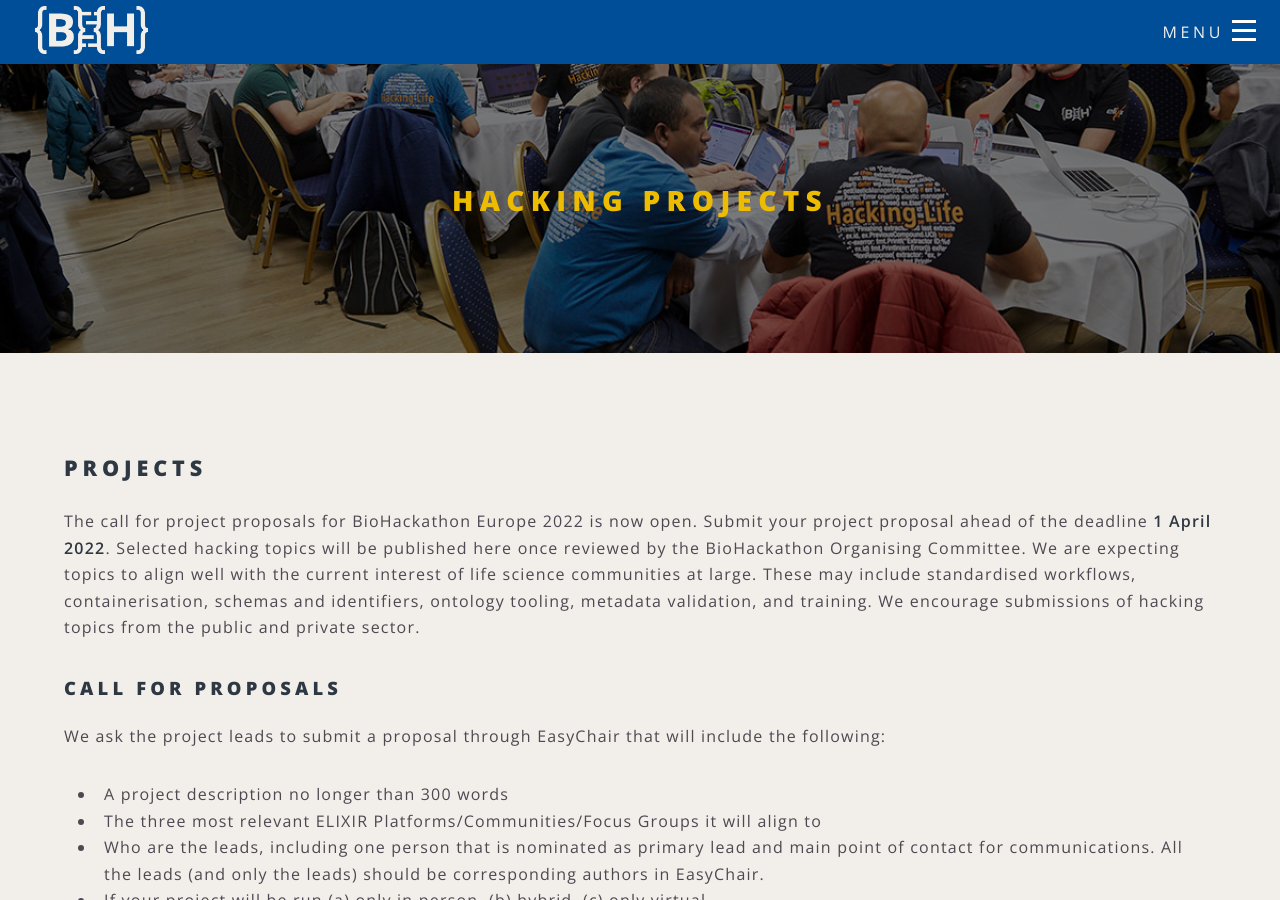
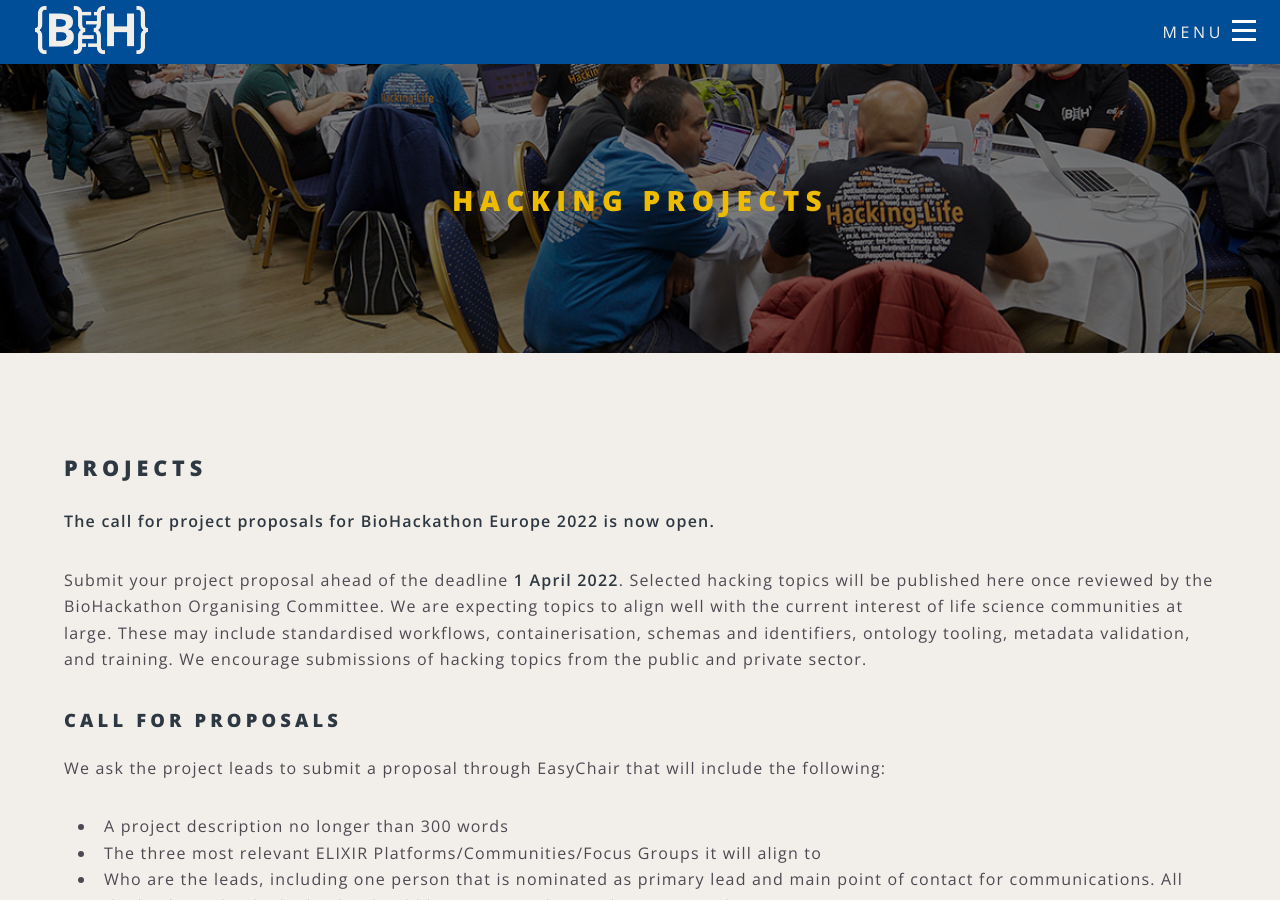
Before and after one commit to elixir-europe/biohackathon-europe-2022, a Jekyll site: the page built from projects.html, in a window 1280 px wide and 900 px high. Built offline with Jekyll 4.4.1, drawn with Linux system fonts in a browser that asks for light colours; nearby versions of some CDN libraries.

Commit message:
Update call for projects

```diff
--- a/projects.html
+++ b/projects.html
@@ -5,7 +5,8 @@ body_class: projects
 ---
 
 <h2>Projects</h2>
-<p>The call for project proposals for BioHackathon Europe 2022 is now open. Submit your project proposal ahead of the deadline <strong>1 April 2022</strong>. Selected hacking topics will be published here once reviewed by the BioHackathon Organising Committee. We are expecting topics to align well with the current interest of life science communities at large. These may include standardised workflows, containerisation, schemas and identifiers, ontology tooling, metadata validation, and training. We encourage submissions of hacking topics from the public and private sector.</p>
+<p><strong>The call for project proposals for BioHackathon Europe 2022 is now open.</strong></p>
+<p> Submit your project proposal ahead of the deadline <strong>1 April 2022</strong>. Selected hacking topics will be published here once reviewed by the BioHackathon Organising Committee. We are expecting topics to align well with the current interest of life science communities at large. These may include standardised workflows, containerisation, schemas and identifiers, ontology tooling, metadata validation, and training. We encourage submissions of hacking topics from the public and private sector.</p>
 
 <h3>Call for Proposals</h3>
 <p>We ask the project leads to submit a proposal through EasyChair that will include the following:</p>
```
